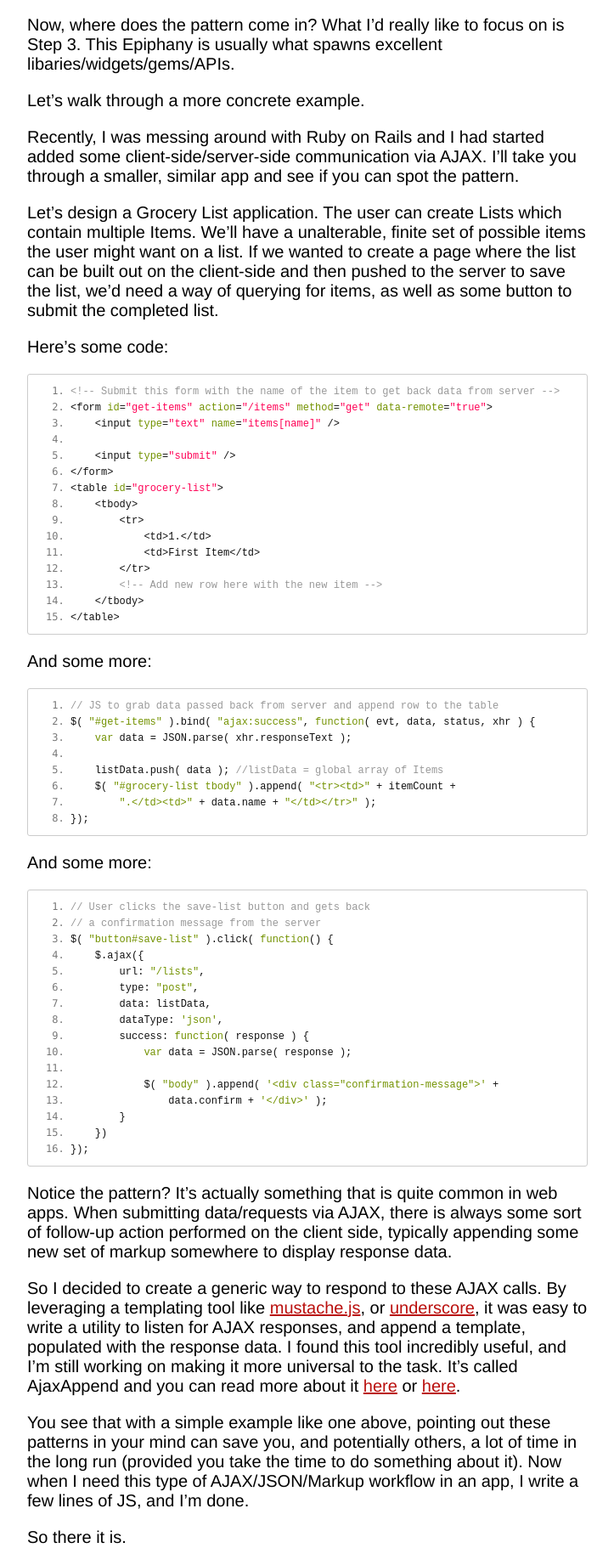
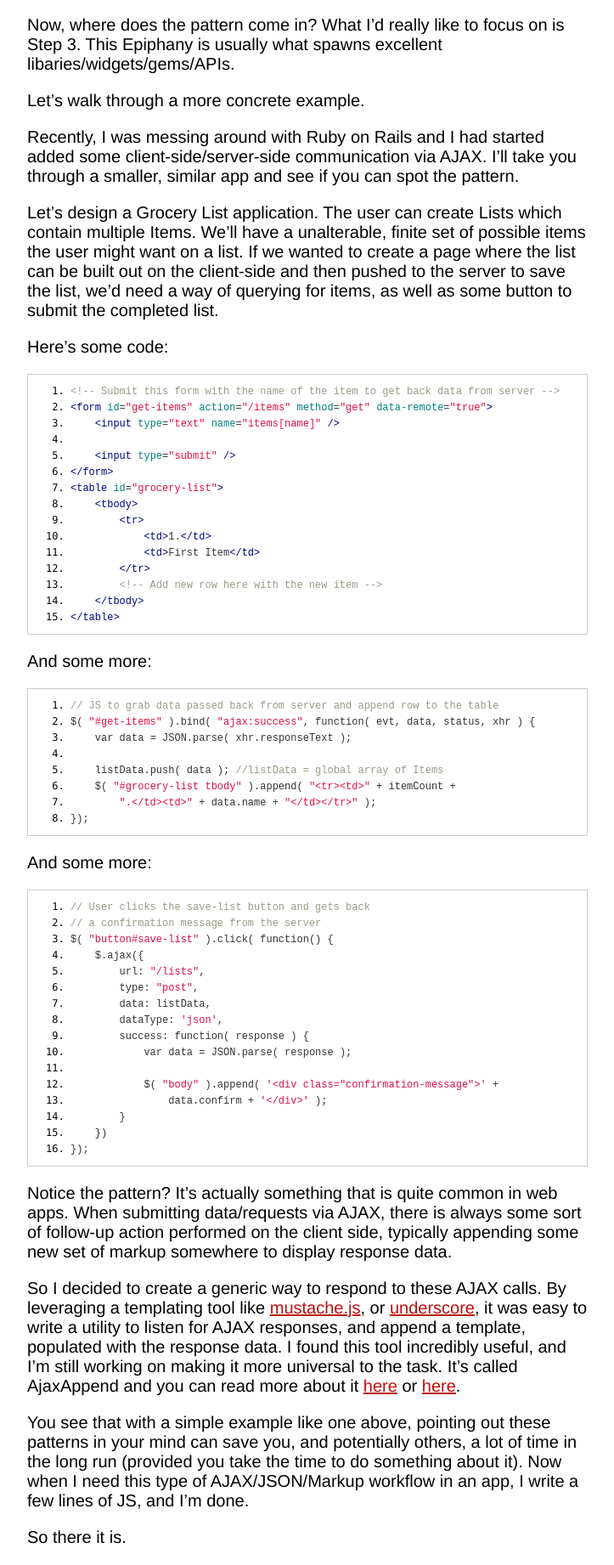
Before and after one commit to tybenz/blog, a Jekyll site: the page built from blog/index.html, in a window 1280 px wide. Shown: the part 1118-2960 px from the top of the page at 85% size, without its empty margins (278-1001 px from the left). Built offline with Jekyll 4.4.1, drawn with Linux system fonts in a browser that asks for light colours; comment, search, counter and statistics services are not loaded.

Commit message:
prettify theme updated

```diff
--- a/css/prettify.css
+++ b/css/prettify.css
@@ -1,67 +1,66 @@
-/* Hemisu Light */
-/* Original theme - http://noahfrederick.com/vim-color-scheme-hemisu/ */
+/* GitHub Theme */
 /* Pretty printing styles. Used with prettify.js. */
 /* SPAN elements with the classes below are added by prettyprint. */
 /* plain text */
 .pln {
-  color: #111111; }
+  color: #333333; }
 
 @media screen {
   /* string content */
   .str {
-    color: #739200; }
+    color: #dd1144; }
 
   /* a keyword */
   .kwd {
-    color: #739200; }
+    color: #333333; }
 
   /* a comment */
   .com {
-    color: #999999; }
+    color: #999988; }
 
   /* a type name */
   .typ {
-    color: #ff0055; }
+    color: #445588; }
 
   /* a literal value */
   .lit {
-    color: #538192; }
+    color: #445588; }
 
   /* punctuation */
   .pun {
-    color: #111111; }
+    color: #333333; }
 
   /* lisp open bracket */
   .opn {
-    color: #111111; }
+    color: #333333; }
 
   /* lisp close bracket */
   .clo {
-    color: #111111; }
+    color: #333333; }
 
   /* a markup tag name */
   .tag {
-    color: #111111; }
+    color: navy; }
 
   /* a markup attribute name */
   .atn {
-    color: #739200; }
+    color: teal; }
 
   /* a markup attribute value */
   .atv {
-    color: #ff0055; }
+    color: #dd1144; }
 
   /* a declaration */
   .dec {
-    color: #111111; }
+    color: #333333; }
 
   /* a variable name */
   .var {
-    color: #111111; }
+    color: teal; }
 
   /* a function name */
   .fun {
-    color: #538192; } }
+    color: #990000; } }
 /* Use higher contrast and text-weight for printable form. */
 @media print, projection {
   .str {
@@ -101,20 +100,12 @@ pre.prettyprint {
   font-size: 12px;
   line-height: 1.5;
   border: 1px solid #ccc;
-  padding: 10px;
-  margin-bottom: 20px;
-  border-radius: 3px;
-  overflow: auto}
+  padding: 10px; }
 
 /* Specify class=linenums on a pre to get line numbering */
 ol.linenums {
   margin-top: 0;
-  margin-bottom: 0;
-  color: #777}
-
-ol.linenums li {
-  margin-bottom: 0;
-}
+  margin-bottom: 0; }
 
 /* IE indents via margin-left */
 li.L0,
```
